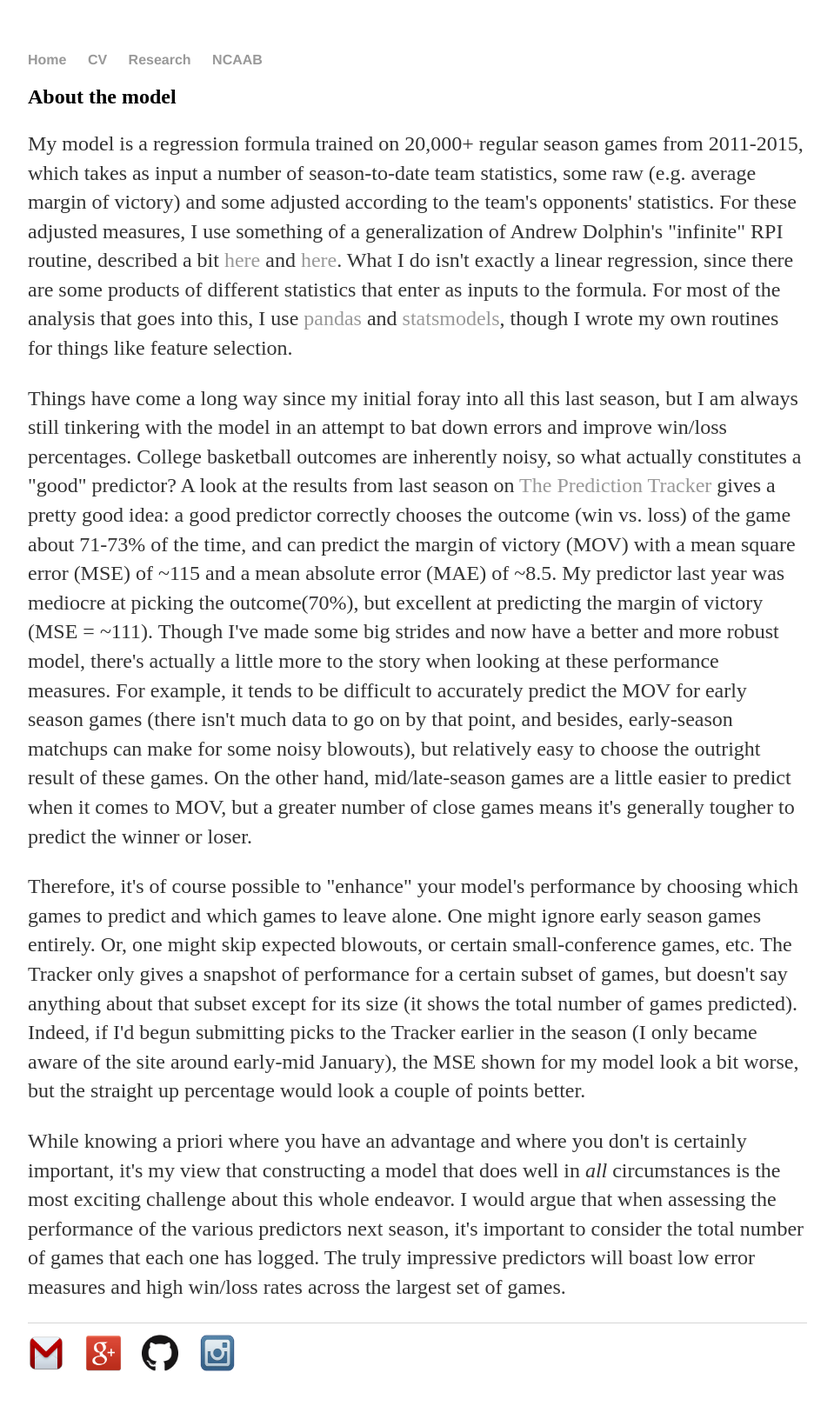
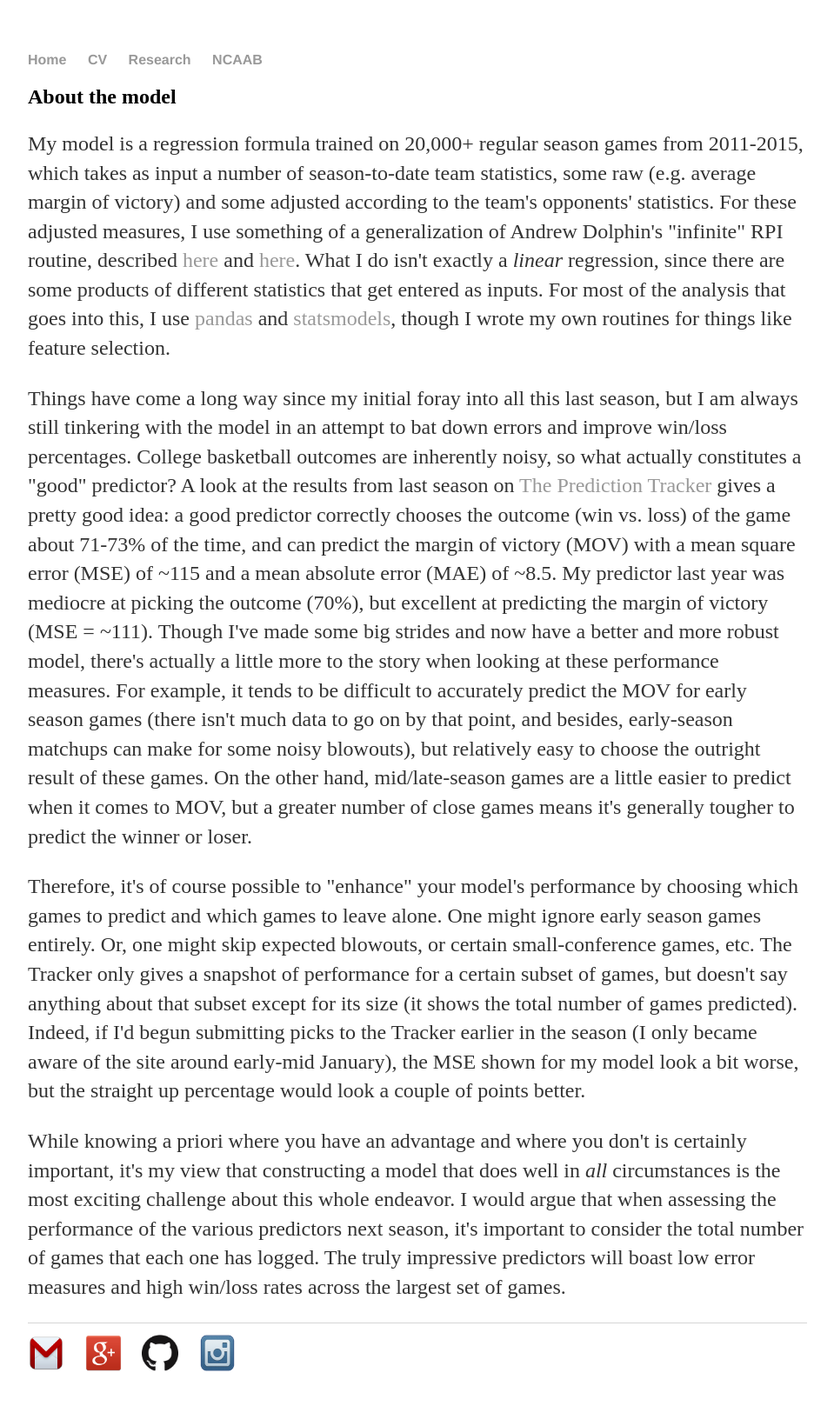
Before and after one commit to erikrforseth/erikrforseth.github.io, a Jekyll site: the page built from basketball/model/index.html, in a window 1280 px wide. Shown: the whole page at 87% size, without its empty margins (160-1119 px from the left). Built offline with Jekyll 4.4.1, drawn with Linux system fonts in a browser that asks for light colours.

Commit message:
Minor editing, typos.

```diff
--- a/basketball/model/index.html
+++ b/basketball/model/index.html
@@ -5,10 +5,10 @@
 <div class="blurb">
   <h2>About the model</h2>
   <p>
-    My model is a regression formula trained on 20,000+ regular season games from 2011-2015, which takes as input a number of season-to-date team statistics, some raw (e.g. average margin of victory) and some adjusted according to the team's opponents' statistics. For these adjusted measures, I use something of a generalization of Andrew Dolphin's "infinite" RPI routine, described a bit <a href="http://netprophetblog.blogspot.com/2011/04/infinitely-deep-rpi.html">here</a> and <a href="/basketball/RPInotes.pdf">here</a>. What I do isn't exactly a linear regression, since there are some products of different statistics that enter as inputs to the formula. For most of the analysis that goes into this, I use <a href="http://pandas.pydata.org/">pandas</a> and <a href="http://statsmodels.sourceforge.net/>statsmodels">statsmodels</a>, though I wrote my own routines for things like feature selection.
+    My model is a regression formula trained on 20,000+ regular season games from 2011-2015, which takes as input a number of season-to-date team statistics, some raw (e.g. average margin of victory) and some adjusted according to the team's opponents' statistics. For these adjusted measures, I use something of a generalization of Andrew Dolphin's "infinite" RPI routine, described <a href="http://netprophetblog.blogspot.com/2011/04/infinitely-deep-rpi.html">here</a> and <a href="/basketball/RPInotes.pdf">here</a>. What I do isn't exactly a <i>linear</i> regression, since there are some products of different statistics that get entered as inputs. For most of the analysis that goes into this, I use <a href="http://pandas.pydata.org/">pandas</a> and <a href="http://statsmodels.sourceforge.net/">statsmodels</a>, though I wrote my own routines for things like feature selection.
   </p>
   <p>
-    Things have come a long way since my initial foray into all this last season, but I am always still tinkering with the model in an attempt to bat down errors and improve win/loss percentages. College basketball outcomes are inherently noisy, so what actually constitutes a "good" predictor? A look at the results from last season on <a href="http://www.thepredictiontracker.com/bbresults.php">The Prediction Tracker</a> gives a pretty good idea: a good predictor correctly chooses the outcome (win vs. loss) of the game about 71-73% of the time, and can predict the margin of victory (MOV) with a mean square error (MSE) of ~115 and a mean absolute error (MAE) of ~8.5. My predictor last year was mediocre at picking the outcome(70%), but excellent at predicting the margin of victory (MSE = ~111). Though I've made some big strides and now have a better and more robust model, there's actually a little more to the story when looking at these performance measures. For example, it tends to be difficult to accurately predict the MOV for early season games (there isn't much data to go on by that point, and besides, early-season matchups can make for some noisy blowouts), but relatively easy to choose the outright result of these games. On the other hand, mid/late-season games are a little easier to predict when it comes to MOV, but a greater number of close games means it's generally tougher to predict the winner or loser.
+    Things have come a long way since my initial foray into all this last season, but I am always still tinkering with the model in an attempt to bat down errors and improve win/loss percentages. College basketball outcomes are inherently noisy, so what actually constitutes a "good" predictor? A look at the results from last season on <a href="http://www.thepredictiontracker.com/bbresults.php">The Prediction Tracker</a> gives a pretty good idea: a good predictor correctly chooses the outcome (win vs. loss) of the game about 71-73% of the time, and can predict the margin of victory (MOV) with a mean square error (MSE) of ~115 and a mean absolute error (MAE) of ~8.5. My predictor last year was mediocre at picking the outcome (70%), but excellent at predicting the margin of victory (MSE = ~111). Though I've made some big strides and now have a better and more robust model, there's actually a little more to the story when looking at these performance measures. For example, it tends to be difficult to accurately predict the MOV for early season games (there isn't much data to go on by that point, and besides, early-season matchups can make for some noisy blowouts), but relatively easy to choose the outright result of these games. On the other hand, mid/late-season games are a little easier to predict when it comes to MOV, but a greater number of close games means it's generally tougher to predict the winner or loser.
   </p>
   <p>
     Therefore, it's of course possible to "enhance" your model's performance by choosing which games to predict and which games to leave alone. One might ignore early season games entirely. Or, one might skip expected blowouts, or certain small-conference games, etc. The Tracker only gives a snapshot of performance for a certain subset of games, but doesn't say anything about that subset except for its size (it shows the total number of games predicted). Indeed, if I'd begun submitting picks to the Tracker earlier in the season (I only became aware of the site around early-mid January), the MSE shown for my model look a bit worse, but the straight up percentage would look a couple of points better.
```
